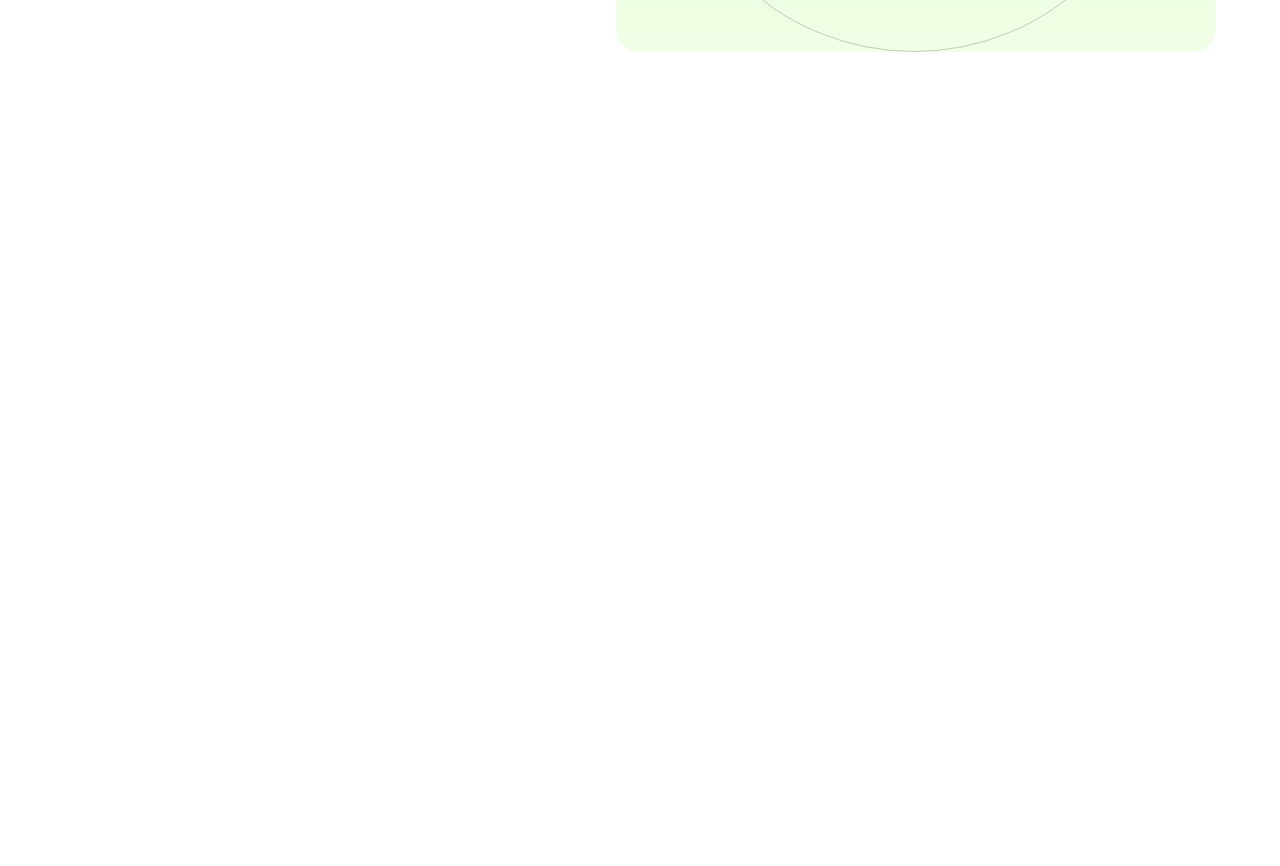
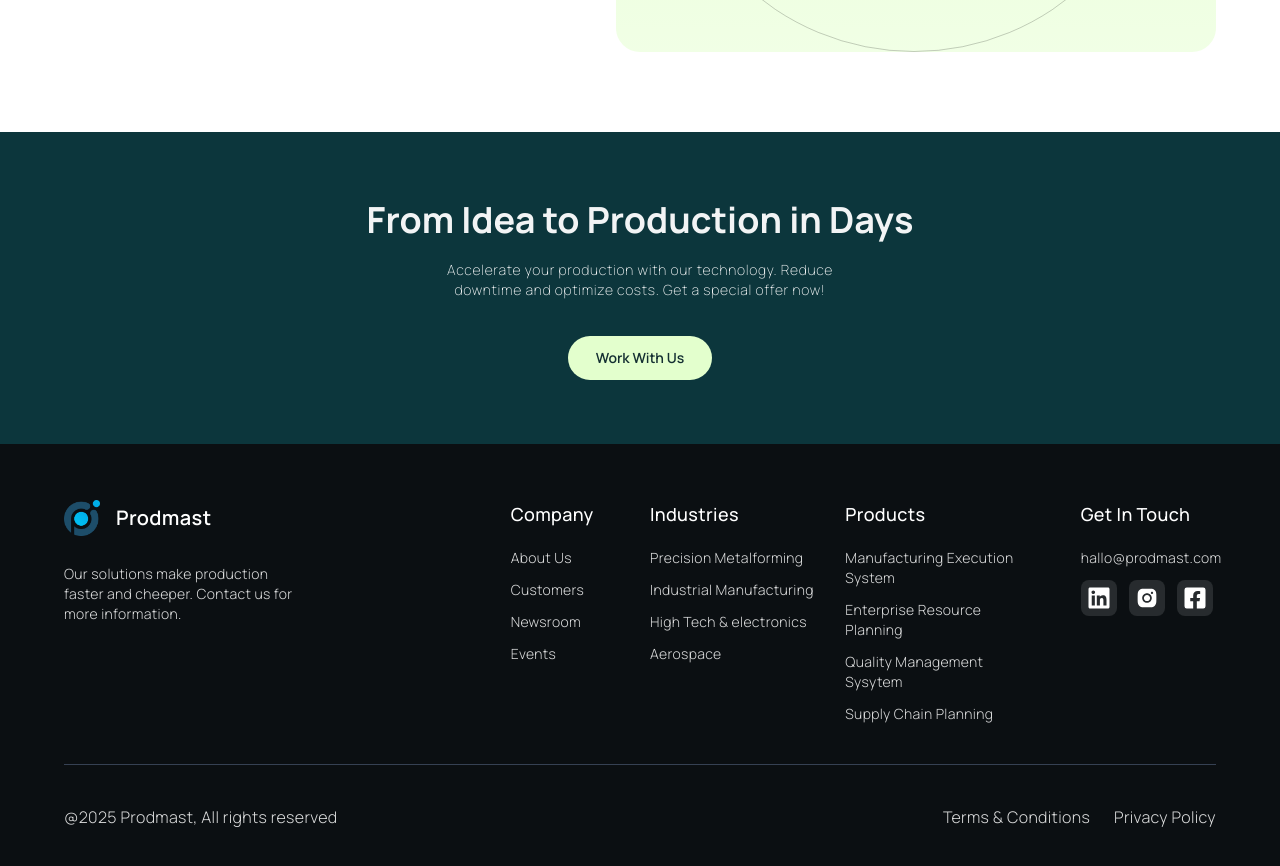
Before and after one commit to Rao-Hamza853/Prodmast-ReactJS, a React (Vite) app: page / in a window 1280 px wide. Shown: the part 3780-4646 px from the top of the page. Before the commit the page ends 3912 px from the top, so only its background shows below. Built offline with nearby package versions, Linux system fonts and the light colour scheme.

Commit message:
footer responsive

```diff
--- a/src/components/V0dev.jsx
+++ /dev/null
@@ -1,101 +0,0 @@
-export default function CircularMenu() {
-    const innerCircleIcons = [
-      {
-        src: "https://hebbkx1anhila5yf.public.blob.vercel-storage.com/Screenshot-pxXJ3F3U3WfQ3MoyJe1K213wOKCVs2.png",
-        alt: "App 1",
-      },
-      {
-        src: "https://hebbkx1anhila5yf.public.blob.vercel-storage.com/Screenshot-pxXJ3F3U3WfQ3MoyJe1K213wOKCVs2.png",
-        alt: "App 2",
-      },
-      {
-        src: "https://hebbkx1anhila5yf.public.blob.vercel-storage.com/Screenshot-pxXJ3F3U3WfQ3MoyJe1K213wOKCVs2.png",
-        alt: "App 3",
-      },
-      {
-        src: "https://hebbkx1anhila5yf.public.blob.vercel-storage.com/Screenshot-pxXJ3F3U3WfQ3MoyJe1K213wOKCVs2.png",
-        alt: "App 4",
-      },
-    ]
-
-    const outerCircleIcons = [
-      {
-        src: "https://hebbkx1anhila5yf.public.blob.vercel-storage.com/Screenshot-pxXJ3F3U3WfQ3MoyJe1K213wOKCVs2.png",
-        alt: "App 5",
-      },
-      {
-        src: "https://hebbkx1anhila5yf.public.blob.vercel-storage.com/Screenshot-pxXJ3F3U3WfQ3MoyJe1K213wOKCVs2.png",
-        alt: "App 6",
-      },
-      {
-        src: "https://hebbkx1anhila5yf.public.blob.vercel-storage.com/Screenshot-pxXJ3F3U3WfQ3MoyJe1K213wOKCVs2.png",
-        alt: "App 7",
-      },
-      {
-        src: "https://hebbkx1anhila5yf.public.blob.vercel-storage.com/Screenshot-pxXJ3F3U3WfQ3MoyJe1K213wOKCVs2.png",
-        alt: "App 8",
-      },
-      {
-        src: "https://hebbkx1anhila5yf.public.blob.vercel-storage.com/Screenshot-pxXJ3F3U3WfQ3MoyJe1K213wOKCVs2.png",
-        alt: "App 9",
-      },
-      {
-        src: "https://hebbkx1anhila5yf.public.blob.vercel-storage.com/Screenshot-pxXJ3F3U3WfQ3MoyJe1K213wOKCVs2.png",
-        alt: "App 10",
-      },
-    ]
-
-    return (
-      <div className="min-h-screen bg-[#e8f4e8] flex flex-col items-center justify-center">
-        <div className="relative w-[500px] h-[500px]">
-          {/* Outer circle */}
-          <div className="absolute inset-0 border-4 border-white/20 rounded-full" />
-
-          {/* Inner circle */}
-          <div className="absolute inset-[100px] border-4 border-white/20 rounded-full" />
-
-          {/* Inner circle icons */}
-          {innerCircleIcons.map((icon, index) => {
-            const angle = (index * 360) / innerCircleIcons.length
-            const radius = 120
-            const x = Math.cos((angle * Math.PI) / 180) * radius + 250
-            const y = Math.sin((angle * Math.PI) / 180) * radius + 250
-
-            return (
-              <div
-                key={`inner-${index}`}
-                className="absolute transform -translate-x-1/2 -translate-y-1/2 bg-white rounded-lg p-2 shadow-lg w-12 h-12 flex items-center justify-center"
-                style={{
-                  left: `${x}px`,
-                  top: `${y}px`,
-                }}
-              >
-                <img src={icon.src || "/placeholder.svg"} alt={icon.alt} className="w-8 h-8" />
-              </div>
-            )
-          })}
-
-          {/* Outer circle icons */}
-          {outerCircleIcons.map((icon, index) => {
-            // const angle = (index * 360) / outerCircleIcons.length
-            // const radius = 220
-            // const x = Math.cos((angle * Math.PI) / 180) * radius + 250
-            // const y = Math.sin((angle * Math.PI) / 180) * radius + 250
-
-            return (
-              <div
-                key={`outer-${index}`}
-                className="absolute transform -translate-x-1/2 -translate-y-1/6 bg-white rounded-lg p-2 shadow-lg w-12 h-12 flex items-center justify-center"
-                // style={{
-                //   left: `${x}px`,
-                //   top: `${y}px`,
-                // }}
-              >
-                <img src={icon.src || "/placeholder.svg"} alt={icon.alt} className="w-8 h-8" />
-              </div>
-            )
-          })}
-        </div>
-      </div>
-    )
-  }
--- a/src/components/footer.jsx
+++ b/src/components/footer.jsx
@@ -5,16 +5,16 @@ import { FaLinkedin } from "react-icons/fa";
 
 const Footer = () => {
   return (
-    <footer className='px-6 lg:px-12 xl:px-16 2xl:px-20 pt-14 pb-10 bg-[#0B0F12] text-sm text-white/85 tracking-wide font-light'>
-        <div className='grid grid-cols-6 w-full gap-x-5'>
-            <div className='space-y-3 col-span-2'>
+    <footer className='px-6 lg:px-12 xl:px-16 2xl:px-20 pt-8 md:pt-14 pb-10 bg-[#0B0F12] text-sm text-white/85 tracking-wide font-light'>
+        <div className='grid grid-cols-1 md:grid-cols-6 w-full gap-x-5'>
+            <div className='md:space-y-3 col-span-2 pb-8 md:pb-0'>
                 <div className='flex items-center gap-x-4 pb-4'>
                     <img src={logo} alt="logo" className="w-5 lg:w-9" />
                     <p className='text-lg text-white font-semibold lg:text-xl'>Prodmast</p>
                 </div>
                 <p>Our solutions make production <br /> faster and cheeper. Contact us for <br /> more information.</p>
             </div>
-            <div className='space-y-3 pl-10'>
+            <div className='space-y-3 pl-0 md:pl-0 lg:pl-3 xl:pl-14 pb-8'>
                 <h3 className='text-lg font-medium text-white pb-2'>Company</h3>
                 <p className='cursor-pointer'>About Us</p>
                 <p className='cursor-pointer'>Customers</p>
@@ -35,22 +35,22 @@ const Footer = () => {
                 <p>Quality Management Sysytem</p>
                 <p>Supply Chain Planning</p>
             </div>
-            <div className='space-y-3 pl-'>
+            <div className='space-y-3 xl:pl-10 2xl:pl-20'>
                 <h3 className='text-lg font-medium text-white pb-2'>Get In Touch</h3>
-                <p>hallo@prodmast.com</p>
+                <p>hallo<br className='lg:hidden'/>@prodmast.com</p>
                 <div className='flex gap-x-3'>
-                    <div className='bg-[#272B2E] size-9 flex justify-center items-center rounded-lg hover:bg-[#0077B5]'><FaLinkedin className='size-6 fill-white cursor-pointer' /></div>
-                    <div className='bg-[#272B2E] size-9 flex justify-center items-center rounded-lg hover:bg-[#C13584] '><AiFillInstagram className='size-6 fill-white cursor-pointer' /></div>
-                    <div className='bg-[#272B2E] size-9 flex justify-center items-center rounded-lg hover:bg-[#1877F2]'><FaFacebookSquare className='size-6 fill-white cursor-pointer' /></div>
+                    <div className='bg-[#272B2E] w-12 h-8 lg:size-9 flex justify-center items-center rounded-lg hover:bg-[#0077B5]'><FaLinkedin className='size-5 lg:size-6 fill-white cursor-pointer' /></div>
+                    <div className='bg-[#272B2E] w-12 h-8 lg:size-9 flex justify-center items-center rounded-lg hover:bg-[#C13584] '><AiFillInstagram className='size-5 lg:size-6 fill-white cursor-pointer' /></div>
+                    <div className='bg-[#272B2E] w-12 h-8 lg:size-9 flex justify-center items-center rounded-lg hover:bg-[#1877F2]'><FaFacebookSquare className='size-5 lg:size-6 fill-white cursor-pointer' /></div>
                 </div>
             </div>
         </div>
         <hr  className='text-gray-700 mt-10 mb-10'/>
-        <div className='text-sm text-white/85 tracking-wide font-light flex justify-between'>
-            <p>@2025 Prodmast, All rights reserved</p>
-            <div className='flex gap-x-6'>
-                <p>Terms & Conditions</p>
-                <p>Privacy Policy</p>
+        <div className='text-sm text-white/85 tracking-wide font-light flex flex-col gap-y-3 md:flex-row md:justify-between'>
+            <p className='text-xs lg:text-base text-center md:text-start'>@2025 Prodmast, All rights reserved</p>
+            <div className='flex gap-x-2 md:gap-x-6 justify-center md:justify-start'>
+                <p className='text-xs lg:text-base border-r md:border-0 pr-2 md:pr-0'>Terms & Conditions</p>
+                <p className='text-xs lg:text-base'>Privacy Policy</p>
             </div>
         </div>
     </footer>
@@ -58,6 +58,3 @@ const Footer = () => {
 }
 
 export default Footer
-{/* <FaFacebookSquare /> */}
-{/* <AiFillInstagram /> */}
-{/* <FaLinkedin /> */}
--- a/src/components/idea.jsx
+++ b/src/components/idea.jsx
@@ -3,9 +3,9 @@ import WorkWithUsBtn1 from "./ui/work-with-btn1"
 
 const Idea = () => {
   return (
-    <div className="bg-[#0C363C] px-6 lg:px-12 xl:px-16 2xl:px-20 flex flex-col items-center space-y-4 py-16">
-            <h2 className="text-4xl font-bold leading-12 text-white/95">From Idea to Production in Days</h2>
-            <p className="text-sm font-extralight text-white opacity-95 tracking-wider">Accelerate your production with our technology. Reduce <br />downtime and optimize costs. Get a special offer now!</p>
+    <div className="bg-[#0C363C] px-6 lg:px-12 xl:px-16 2xl:px-20 flex flex-col items-center space-y-6 md:space-y-4 py-16">
+            <h2 className="text-4xl font-bold leading-12 text-white/95 text-center">From Idea to Production in Days</h2>
+            <p className="text-sm font-extralight text-white opacity-95 tracking-wider text-center">Accelerate your production with our technology. Reduce <br className="hidden md:inline"/>downtime and optimize costs. Get a special offer now!</p>
             <WorkWithUsBtn1/>
         </div>
   )
--- a/src/components/ui/work-with-btn1.jsx
+++ b/src/components/ui/work-with-btn1.jsx
@@ -1,7 +1,7 @@
 const WorkWithUsBtn1 = () => {
     return (
 
-        <button className="text-primary bg-[#E3FFCD] px-4 py-0.5 text-sm font-semibold font-manrope rounded-3xl cursor-pointer hidden md:block lg:px-6 lg:py-2 xl:px-7 xl:py-3 mt-5">
+        <button className="text-primary bg-[#E3FFCD] px-5 py-1.5 text-sm font-semibold font-manrope rounded-3xl cursor-pointer lg:px-6 lg:py-2 xl:px-7 xl:py-3 mt-5">
             Work With Us
           </button>
 
--- a/src/pages/home.jsx
+++ b/src/pages/home.jsx
@@ -1,5 +1,4 @@
 import Benefits from "../components/benefits"
-import CirclePrac from "../components/circle-prac"
 import Footer from "../components/footer"
 import Hero from "../components/hero"
 import Idea from "../components/idea"
@@ -7,7 +6,6 @@ import Integrations from "../components/integrations"
 import Navbar from "../components/navbar"
 import Plans from "../components/plans"
 import Services from "../components/services"
-import CircularMenu from "../components/V0dev"
 
 const Home = () => {
   return (
@@ -18,10 +16,8 @@ const Home = () => {
      <Benefits/>
      <Plans/>
      <Integrations/>
-     {/* <Idea/> */}
-     {/* <Footer/> */}
-     {/* <CirclePrac/> */}
-     {/* <CircularMenu/> */}
+     <Idea/>
+     <Footer/>
     </div>
   )
 }
```
